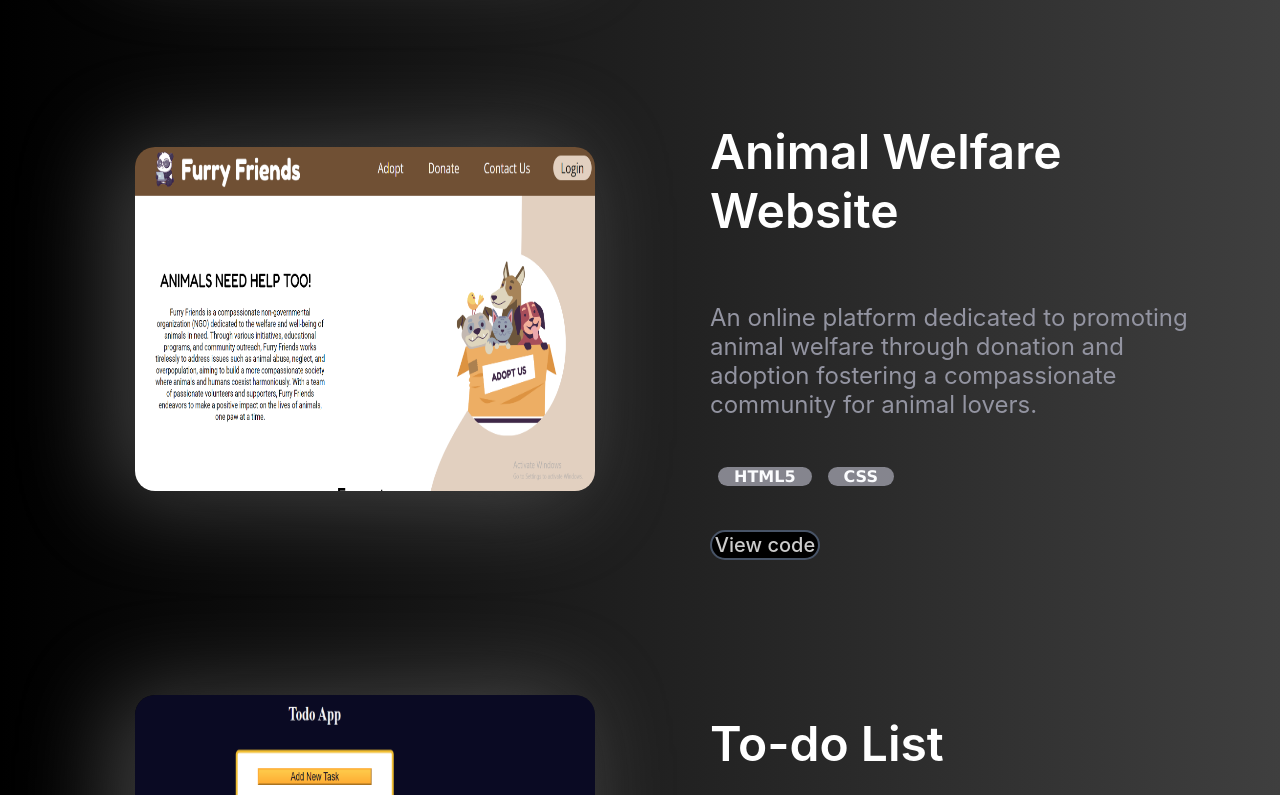
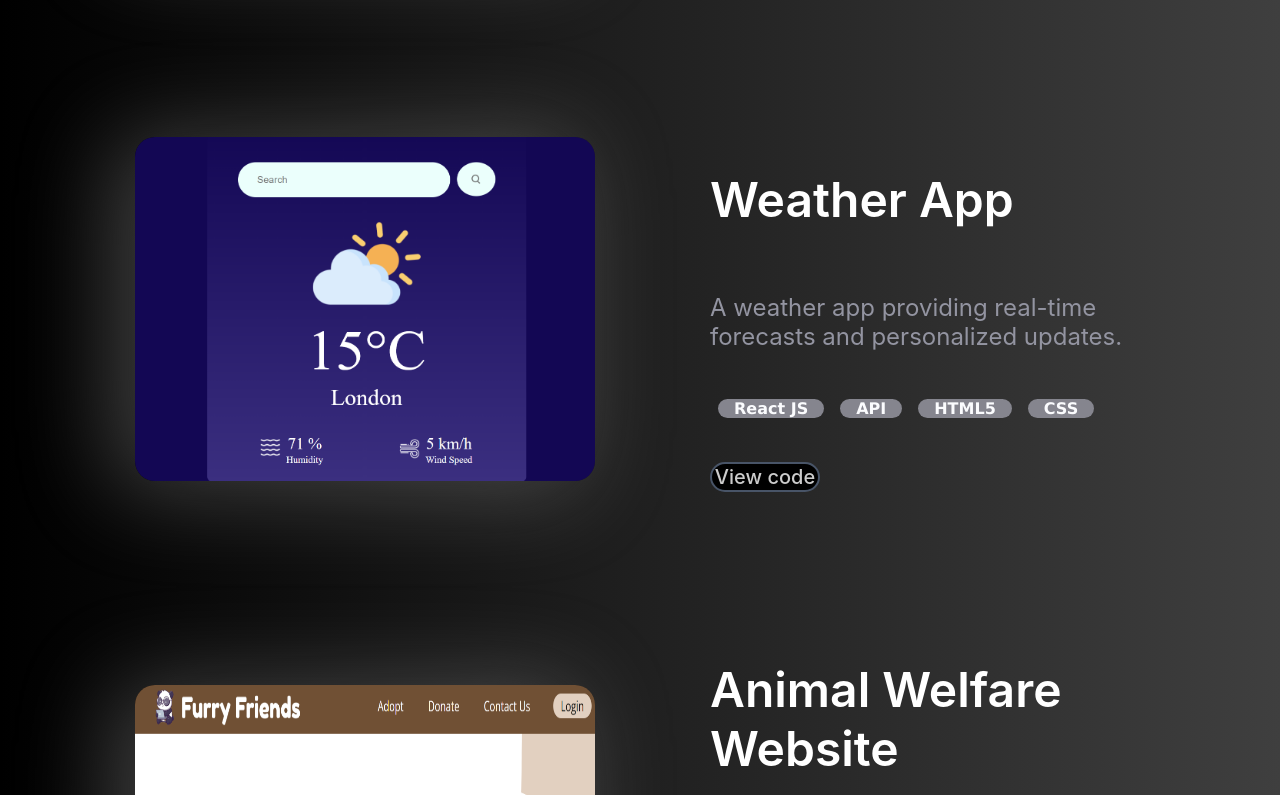
Before and after one commit to ameys28/Portfolio-website, a React (Create React App) app: page / in a window 1280 px wide. Shown: the part 1225-2020 px from the top of the page. Built offline with nearby package versions, Linux system fonts and the light colour scheme.

Commit message:
added weather app

```diff
--- a/src/projectdata.js
+++ b/src/projectdata.js
@@ -8,6 +8,15 @@ export default [
     website: "https://newbiethon.vercel.app/",
     github: "https://github.com/ameys28/Traditional-Wellness-Website.git",
     tools: ["HTML5", "CSS", "Javascript", "API"],
+  },
+  {
+    name: "Weather App",
+    description:
+      "A weather app providing real-time forecasts and personalized updates.",
+    image: "./images/weather.png",
+    website: "https://weather-app-ameys.vercel.app/",
+    github: "https://github.com/ameys28/weather-app.git",
+    tools: ["React JS",  "API", "HTML5", "CSS"],
   },
   {
     name: "Animal Welfare Website",
@@ -34,7 +43,7 @@ export default [
     image: "./images/portfolio.png",
     website: "https://portfolio-website-psi-jet.vercel.app/",
     github: "https://github.com/ameys28/Portfolio-website.git",
-    tools: ["React.js", "HTML5", "CSS"],
+    tools: ["React JS", "HTML5", "CSS"],
 
   },
 
```
Also changed, not shown: public/images/weather.png (added), public/images/wellness.png.
